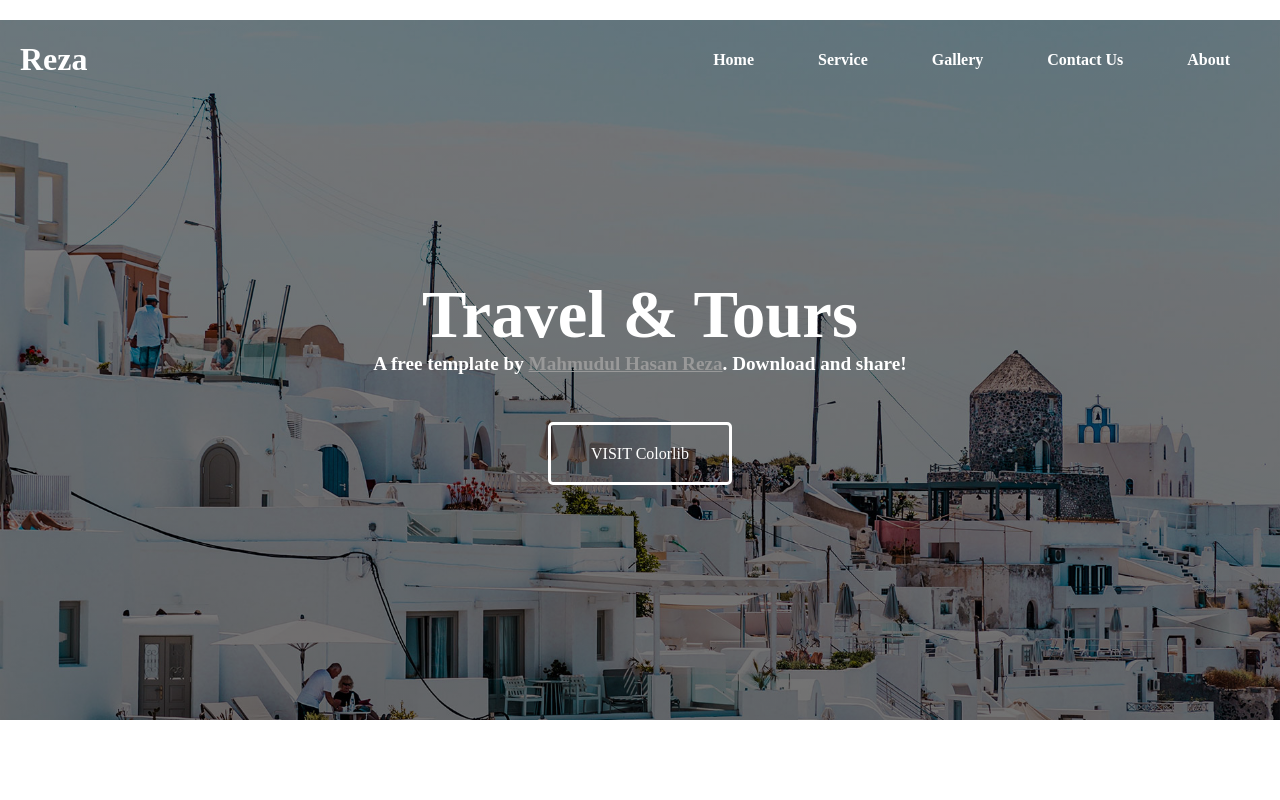
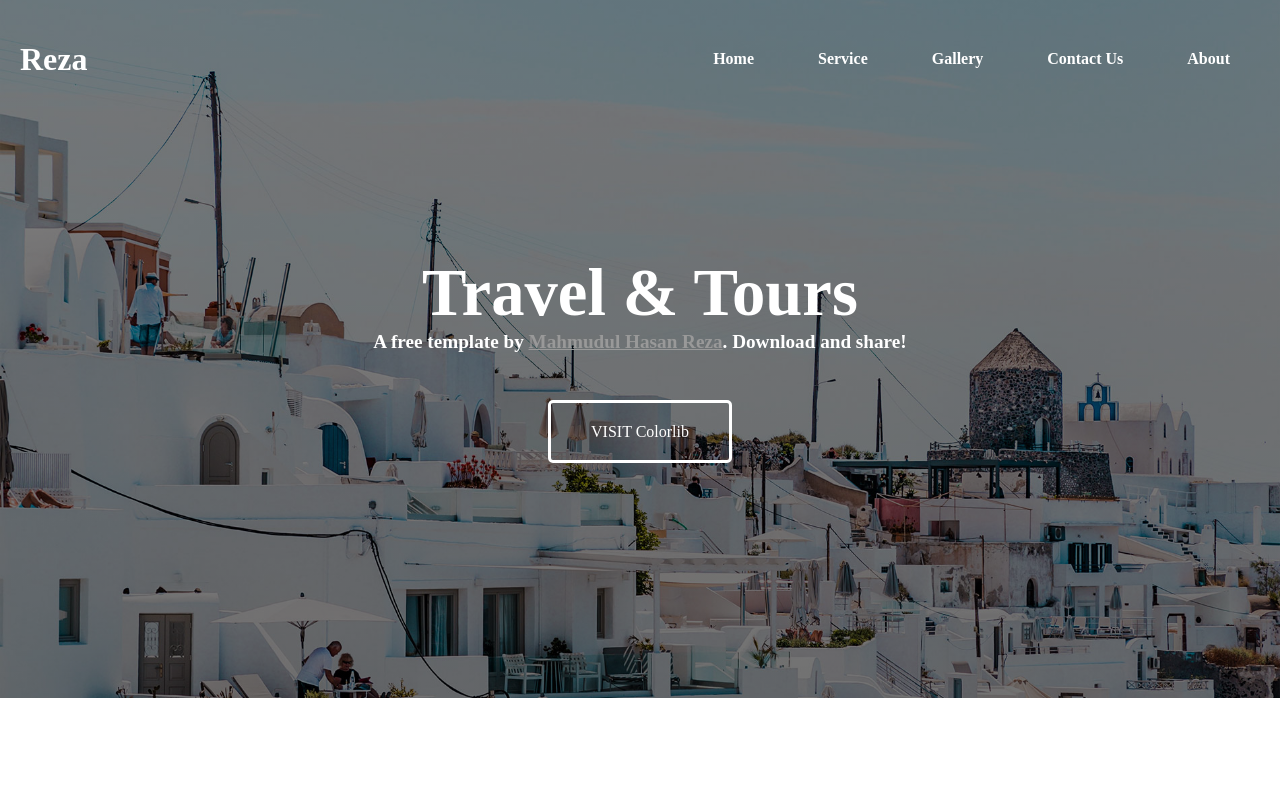
Before and after one commit to mhreza76/web_development_tasks, a plain HTML site: page task5/index.html in a window 1280 px wide. Shown: the top 800 px of the page. Drawn offline with Linux system fonts and the light colour scheme.

Commit message:
top margine correnction

```diff
--- a/task5/style.scss
+++ b/task5/style.scss
@@ -18,9 +18,9 @@ html, body{
     width: 100%;
     overflow-x: hidden;
     header{
-        // top: 0;
         width: 100%;
-        margin: 20px 0;
+        margin: 0;
+        padding-top: 20px;
         position: relative;
         // background: red;
 
@@ -29,13 +29,15 @@ html, body{
             margin: 0 auto;
             display: flex;
             align-items: center;
+            padding: 0;
             // background: green;
             .logo{
                 width: 250px;
                 float: left;
-                // h1{
-
-                // }
+                h1{
+                    margin: 0;
+                    padding: 0;
+                }
             }
 
             .menus{
```
Also changed, not shown: task5/style.css, 1 other file.
